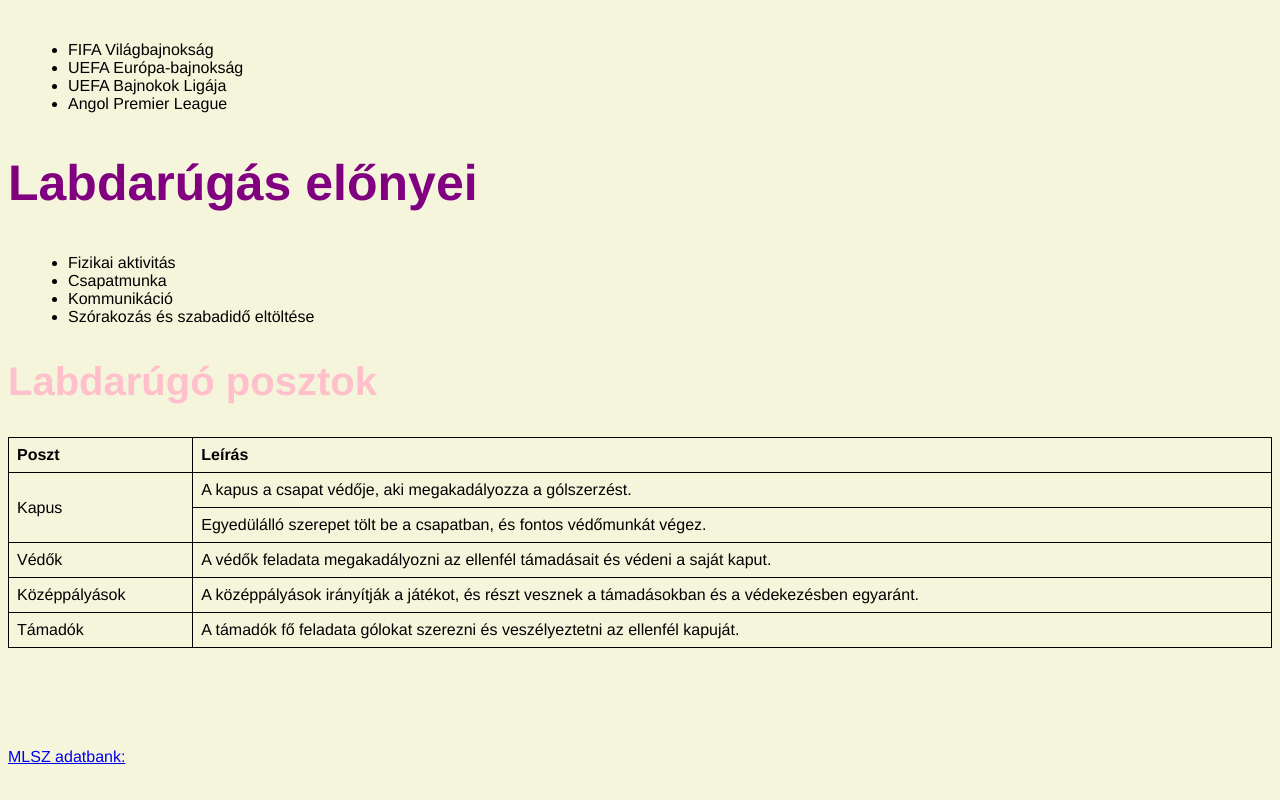
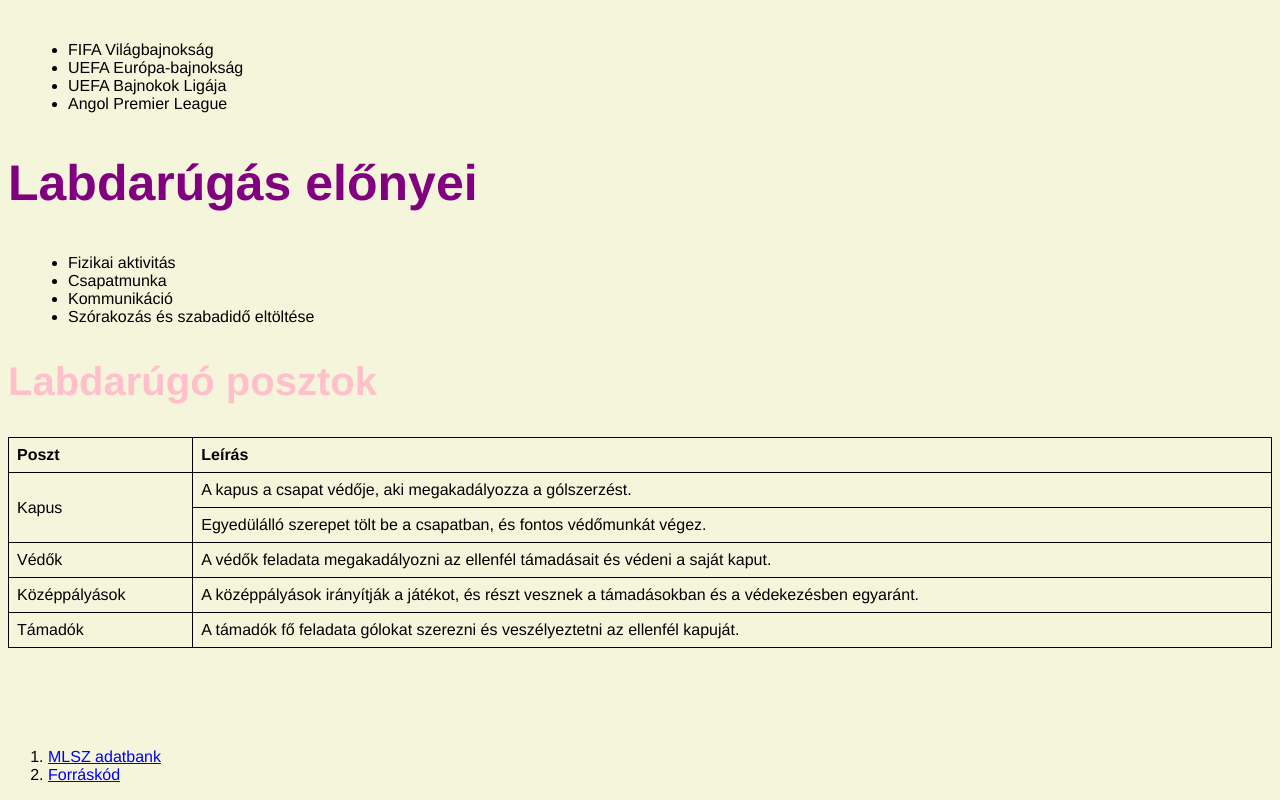
Before and after one commit to zoltanbir/foci, a plain HTML site: page index.html in a window 1280 px wide. Shown: the part 1822-2622 px from the top of the page. Before the commit the page ends 2598 px from the top, so only its background shows below. Drawn offline with Linux system fonts and the light colour scheme.

Commit message:
Forráskód

```diff
--- a/index.html
+++ b/index.html
@@ -86,8 +86,10 @@
         játékosok a labdát a kapuba rúgják, és minél több gólt szerezzenek.</p>
 
     <h2>Történelem</h3>
-    <p>A labdarúgás történelme évszázadokra nyúlik vissza, és számos országban gyökerezik. A modern futball szabályait
-        az angol Football Association (FA) állapította meg 1863-ban. Azóta a sport egyre népszerűbbé vált világszerte,
+        <p>A labdarúgás történelme évszázadokra nyúlik vissza, és számos országban gyökerezik. A modern futball
+            szabályait
+            az angol Football Association (FA) állapította meg 1863-ban. Azóta a sport egyre népszerűbbé vált
+            világszerte,
             és számos bajnokságot és versenyt rendeznek a világ különböző részein.</p>
 
         <h2>Híres labdarúgók</h2>
@@ -117,7 +119,7 @@
             <li>Szórakozás és szabadidő eltöltése</li>
         </ul>
 
-    <h2>Labdarúgó posztok</h1>
+        <h2>Labdarúgó posztok</h2>
 
         <table>
             <tr>
@@ -137,20 +139,27 @@
             </tr>
             <tr>
                 <td>Középpályások</td>
-            <td>A középpályások irányítják a játékot, és részt vesznek a támadásokban és a védekezésben egyaránt.</td>
+                <td>A középpályások irányítják a játékot, és részt vesznek a támadásokban és a védekezésben
+                    egyaránt.</td>
             </tr>
             <tr>
                 <td>Támadók</td>
                 <td>A támadók fő feladata gólokat szerezni és veszélyeztetni az ellenfél kapuját.</td>
             </tr>
         </table>
-    <p style="margin-top: 100px;">
+        <ol style="margin-top: 100px;">
+            <li>
                 <a href="https://www.mlsz.hu/">
-            MLSZ adatbank:
+                    MLSZ adatbank
+                </a>
+            </li>
+            <li>
+                <a href="https://https://github.com/zoltanbir/foci/blob/main/index.html/">
+                    Forráskód
+                </a>
+            </li>
+        </ol>
 
-        </a>
-
-    </p>
 </body>
 
 </html>
```
Lines whose indentation alone changed are shown as unchanged.
